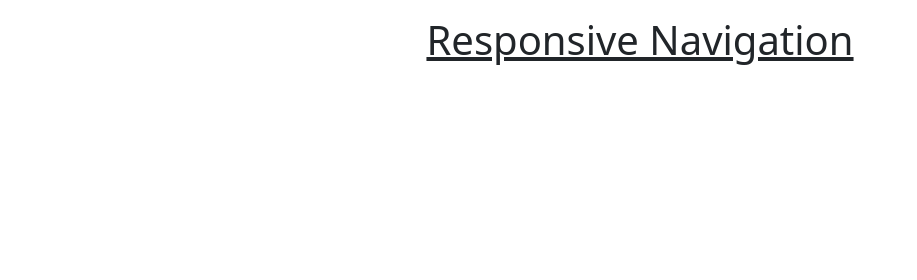
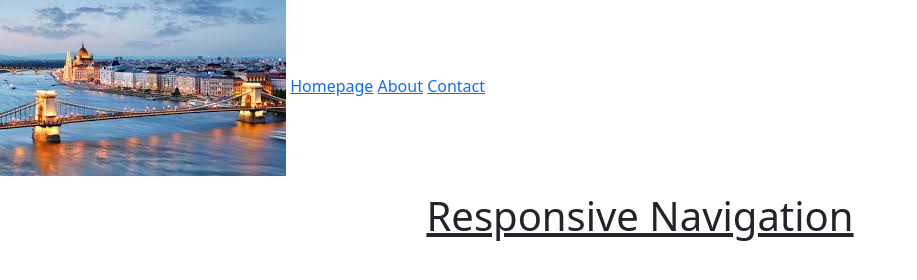
Before and after one commit to faicat99/responsive-nav, a plain HTML site: page index.html in a window 1280 px wide. Shown: the whole page, without its empty margins (0-917 px from the left). Drawn offline with nearby package versions, Linux system fonts and the light colour scheme.

Commit message:
bootstrap link added, homepage, about, contact links, image added to HTML

```diff
--- a/index.html
+++ b/index.html
@@ -5,9 +5,15 @@
   <meta http-equiv="X-UA-Compatible" content="IE=edge" />
   <meta name="viewport" content="width=device-width, initial-scale=1.0" />
   <link href="https://cdn.jsdelivr.net/npm/bootstrap@5.3.3/dist/css/bootstrap.min.css" rel="stylesheet" integrity="sha384-QWTKZyjpPEjISv5WaRU9OFeRpok6YctnYmDr5pNlyT2bRjXh0JMhjY6hW+ALEwIH" crossorigin="anonymous">
-  <title>Repsonsive Navigation</title>
+  <title>Responsive Navigation</title>
 </head>
 <body>
+    <div>
+        <img src="images/download.jpg" alt="" />
+        <a href="">Homepage</a>
+        <a href="">About</a>
+        <a href="">Contact</a>
+    </div>
   <h1 class="text-center text-decoration-underline p-3">Responsive Navigation</h1>
 </body>
 </html>
```
Also changed, not shown: images/download.jpg (added), 1 other file.
